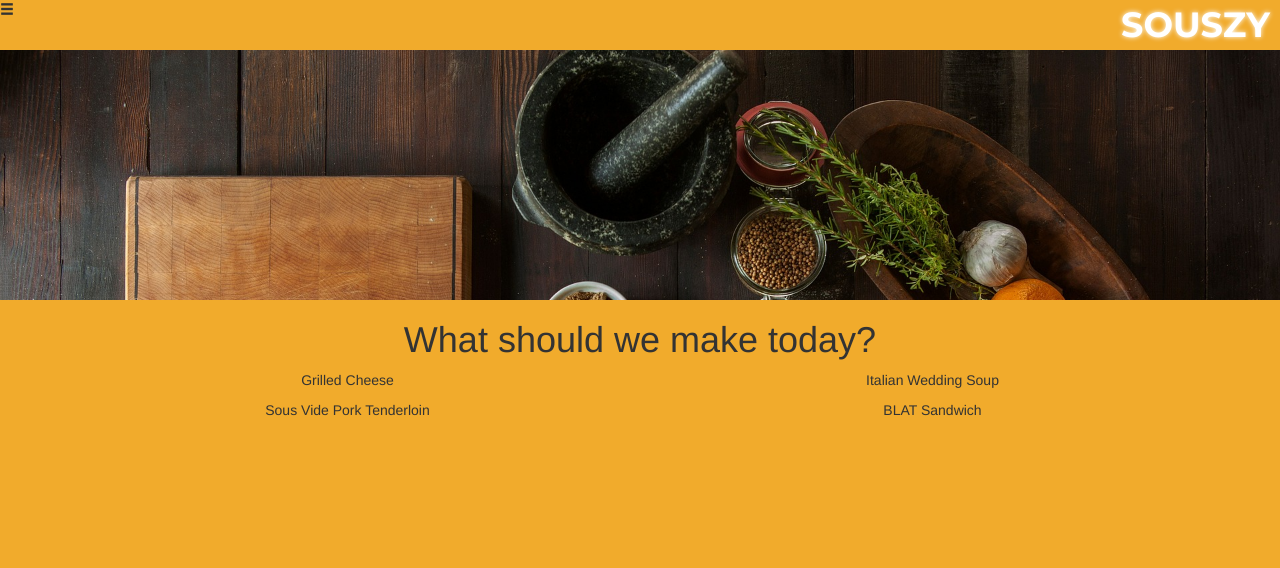
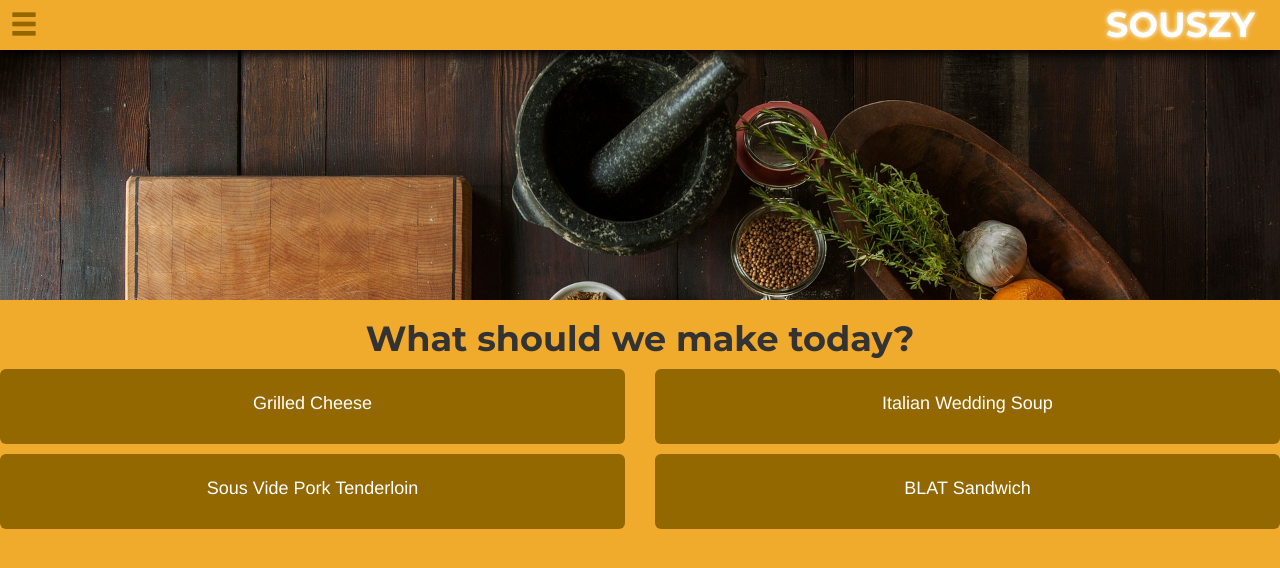
Before and after one commit to Seannaber/Souszy, a plain HTML site: page index.html in a window 1280 px wide. Drawn offline with nearby package versions, Linux system fonts and the light colour scheme.

Commit message:
tweaking css and html

```diff
--- a/css/style.css
+++ b/css/style.css
@@ -15,6 +15,7 @@ header {
 	position: fixed;
 	top: 0;
 	left: 0;
+	box-shadow: 0px 5px 10px black;
 }
 
 #hero {
@@ -29,6 +30,25 @@ header p {
 	font-size: 2.5em;
 	color: white;
 	float: right;
-	margin-right: 10px;
+	margin-right: 25px;
 	text-shadow: 0px 0px 5px white;
 }
+
+header span {
+	margin: 10px 0 0 10px;
+	font-size: 2em;
+	color: #946800;
+}
+
+h1 {
+	font-family: "Montserrat", sans-serif;
+	font-size: 2.5em;
+}
+
+.btn-lg {
+	height: 75px;
+	line-height: 2.75em;
+	background-color: #946800;
+	border: none;
+	margin-bottom: 10px;
+}
--- a/index.html
+++ b/index.html
@@ -13,40 +13,39 @@
 <body>
   <header>
     <span class="glyphicon glyphicon-menu-hamburger"></span>
-    <p class="text-right">SOUSZY</p>
+    <p class="text-right">SOUSZY</btn>
   </header>
+  <!--Main container of App-->
   <main>
     <div id="hero">
     </div>
     <!-- Page headline w/ responsiveness -->
     <div class="container">
       <div class="row">
-        <div class="col-xs-2">
+        <div class="col-xs-1">
         </div>
-        <div class="col-xs-8">
+        <div class="col-xs-10">
           <h1 class="text-center">What should we make today?</h1>
         </div>
-        <div class="col-xs-2">
+        <div class="col-xs-1">
         </div>
       </div>
     </div>
     <!-- Recipe choices w/ responsiveness -->
-    <div class="container text-center">
       <div class="row">
         <div class="col-md-6">
-          <p>Grilled Cheese</p>
+          <btn class="btn btn-primary btn-block btn-lg">Grilled Cheese</btn>
         </div>
         <div class="col-md-6">
-          <p>Italian Wedding Soup</p>
+          <btn class="btn btn-primary btn-block btn-lg">Italian Wedding Soup</btn>
         </div>
         <div class="col-md-6">
-          <p>Sous Vide Pork Tenderloin</p>
+          <btn class="btn btn-primary btn-block btn-lg">Sous Vide Pork Tenderloin</btn>
         </div>
         <div class="col-md-6">
-          <p>BLAT Sandwich</p>
+          <btn class="btn btn-primary btn-block btn-lg">BLAT Sandwich</btn>
         </div>
       </div>
-    </div>
   </main>
   <script src="js/script.js"></script>
 </body>
```
